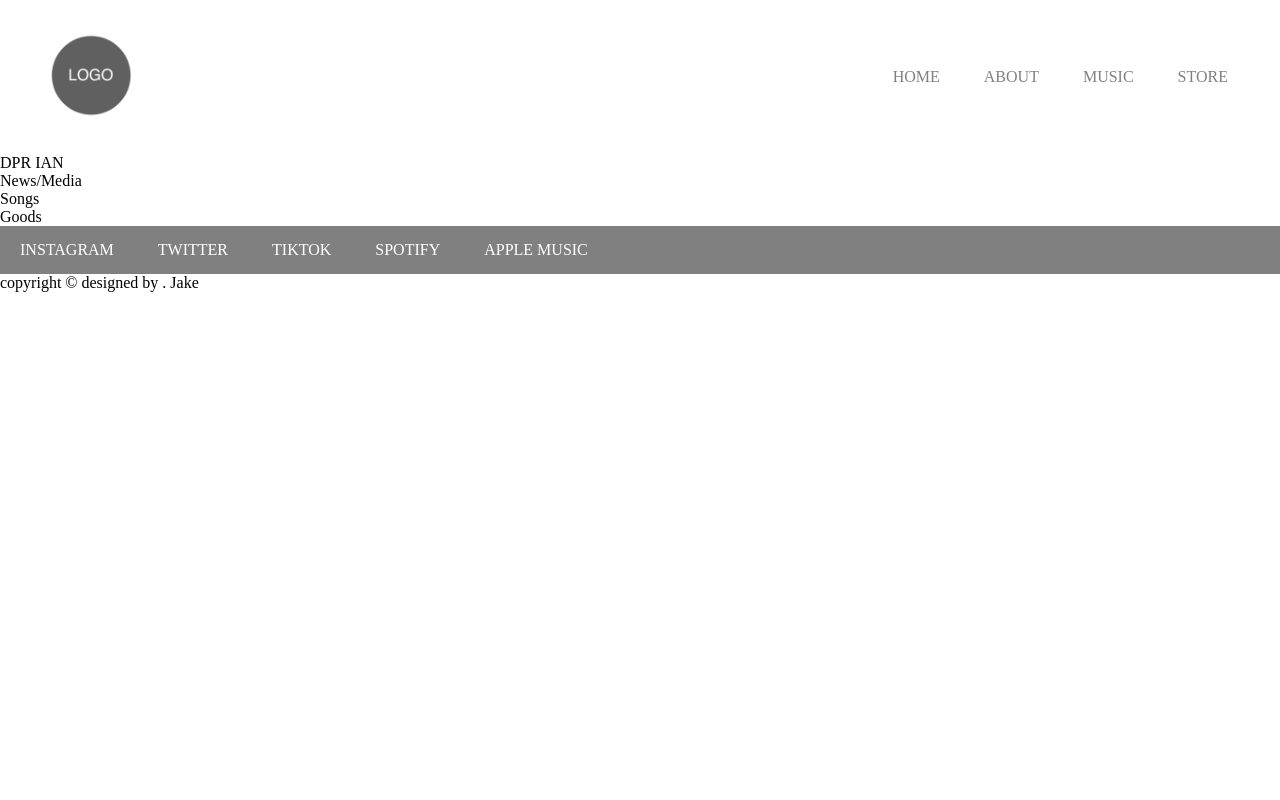
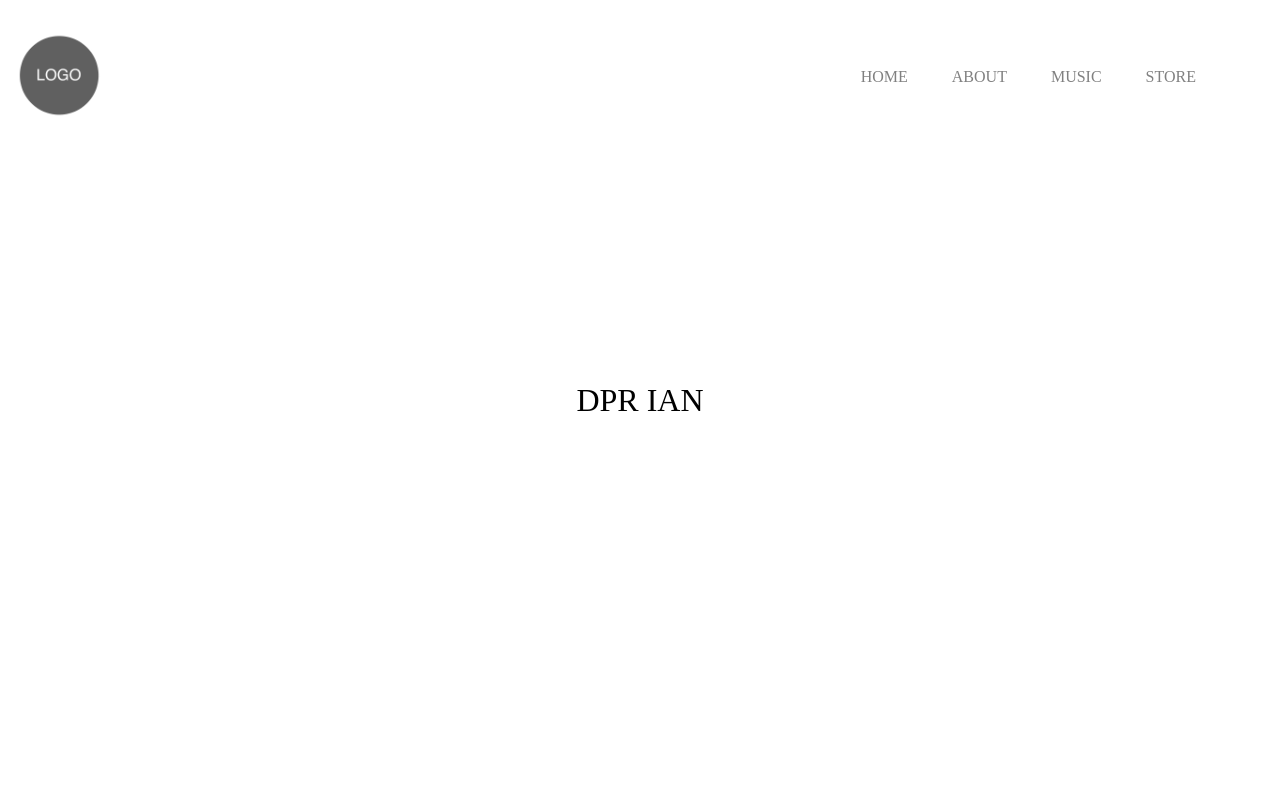
Before and after one commit to Chan-Man-Lock-Jake/InteractiveDev-Assignment01-BandWebsite, a plain HTML site: page index.html in a window 1280 px wide. Shown: the top 800 px of the page. Drawn offline with Linux system fonts and the light colour scheme.

Commit message:
Added padding for the different sections.

```diff
--- a/styles.css
+++ b/styles.css
@@ -11,12 +11,13 @@
 /*Navigation Bar*/
 
 .navbar{
+    display: flex;
+    margin: auto;
     width: 95%;
-    margin: auto;
     padding: 15px 0;
-    display: flex;
     align-items: center;
     justify-content: space-between;
+    position: fixed;
 }
 
 .navbar ul li {
@@ -45,6 +46,51 @@
 
 .navbar ul li:hover::after{
     width: 100%;
+}
+
+/*Homepage, top*/
+
+.pagehome {
+    font-size: xx-large;
+    display: flex;
+    width: auto;
+    height: 100vh;
+    align-items: center;
+    justify-content: center;
+}
+
+/*New and Media section*/
+
+.pagenewsmedia {
+    display: flex;
+    margin-left: auto;
+    margin-right: auto;
+    width: auto;
+    height: 200px;
+    align-items: center;
+    justify-content: center;
+}
+
+/*Songs section*/
+
+.pagesongs {
+    display: flex;
+    margin: auto;
+    width: auto;
+    height: 200px;
+    align-items: center;
+    justify-content: center;
+}
+
+/*Goods section*/
+
+.pagegoods {
+    display: flex;
+    margin: auto;
+    width: auto;
+    height: 200px;
+    align-items: center;
+    justify-content: center;
 }
 
 /*Footer*/
```
